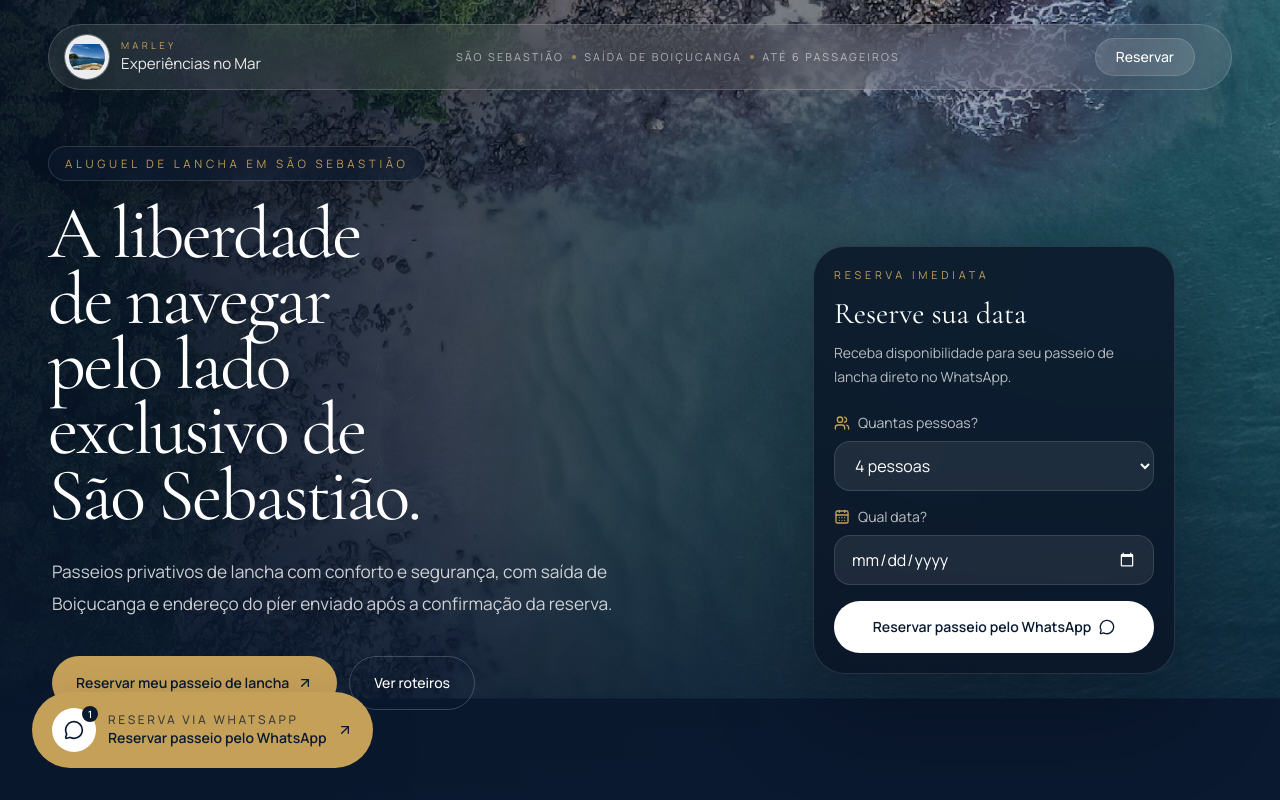
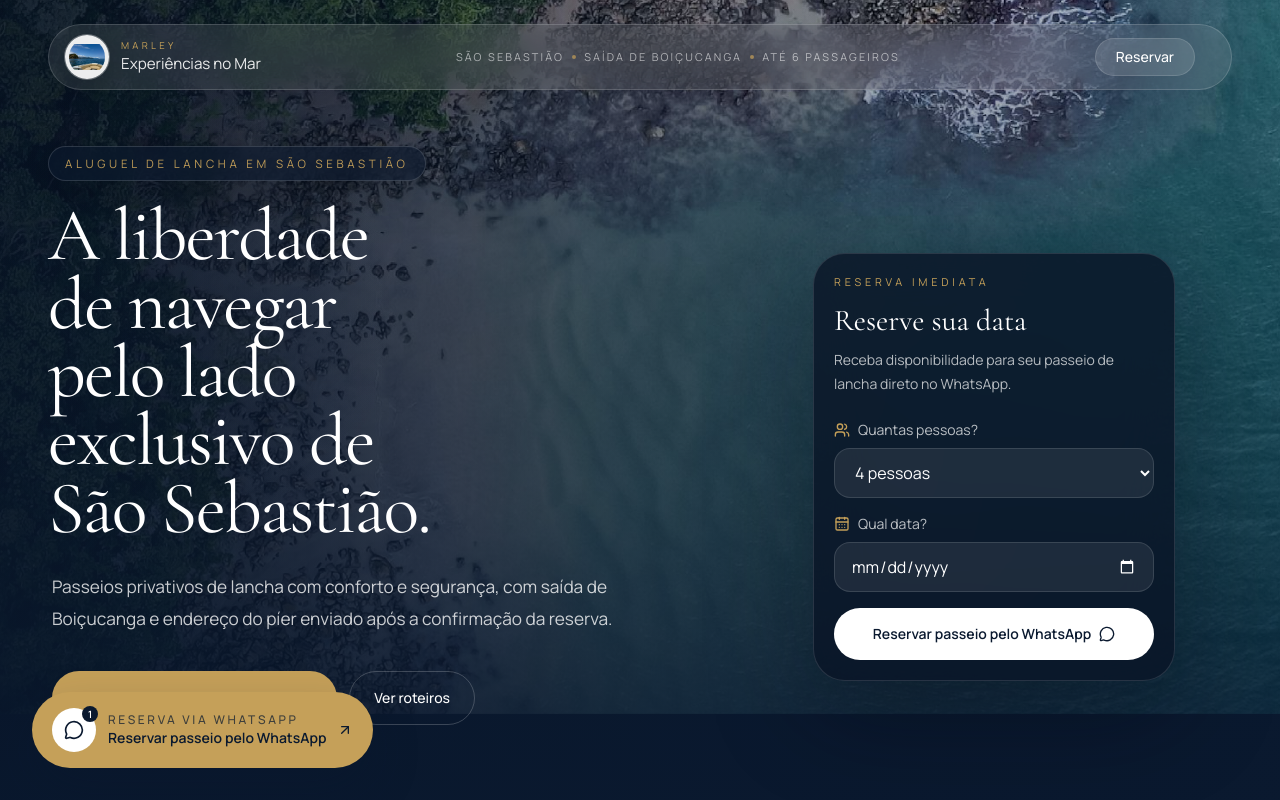
Before and after one commit to AGENCIAVCD/Marley-Aluguel-lancha, a Next.js app: page / in a window 1280 px wide. Shown: the top 800 px of the page. Built offline with nearby package versions, Linux system fonts and the light colour scheme.

Commit message:
Improve hero headline spacing

```diff
--- a/app/page.tsx
+++ b/app/page.tsx
@@ -362,7 +362,7 @@ export default function Home() {
                 </motion.p>
                 <motion.h1
                   {...fadeUp(0.08)}
-                  className="max-w-[12ch] text-balance font-display text-[2.72rem] leading-[0.88] tracking-[-0.035em] text-white sm:text-[3.84rem] lg:text-[4.64rem]"
+                  className="max-w-[12ch] text-balance font-display text-[2.72rem] leading-[0.98] tracking-[-0.025em] text-white sm:text-[3.84rem] sm:leading-[0.94] lg:text-[4.64rem] lg:leading-[0.92]"
                 >
                   A liberdade de navegar pelo lado exclusivo de São Sebastião.
                 </motion.h1>
```
